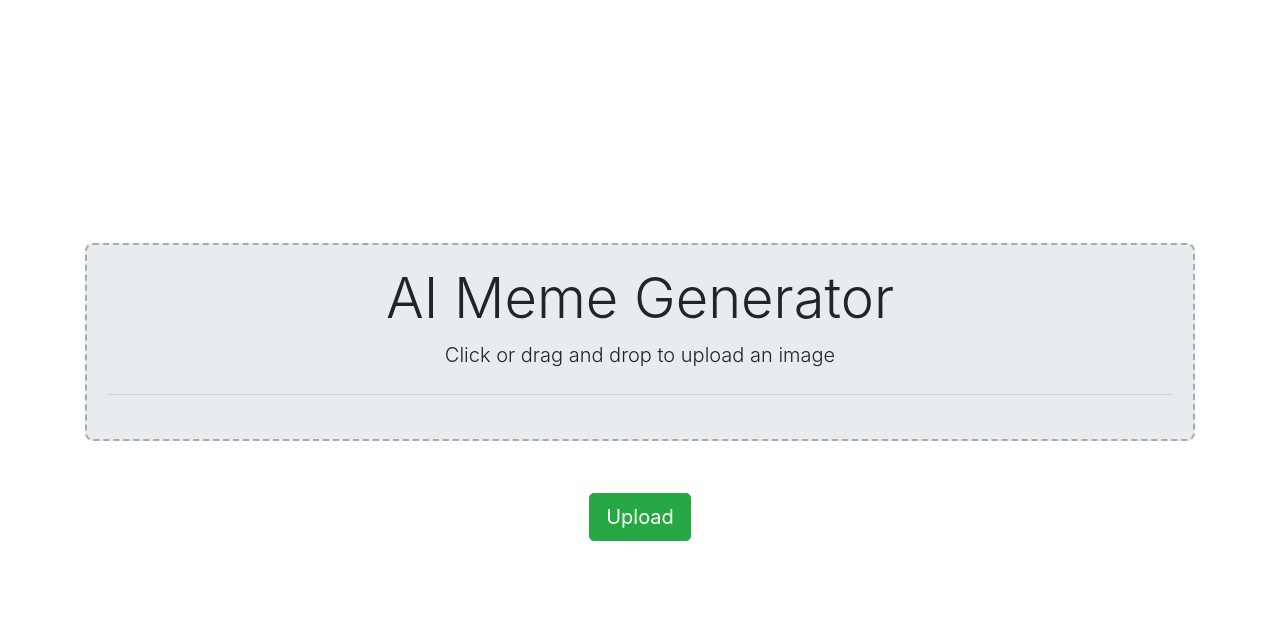
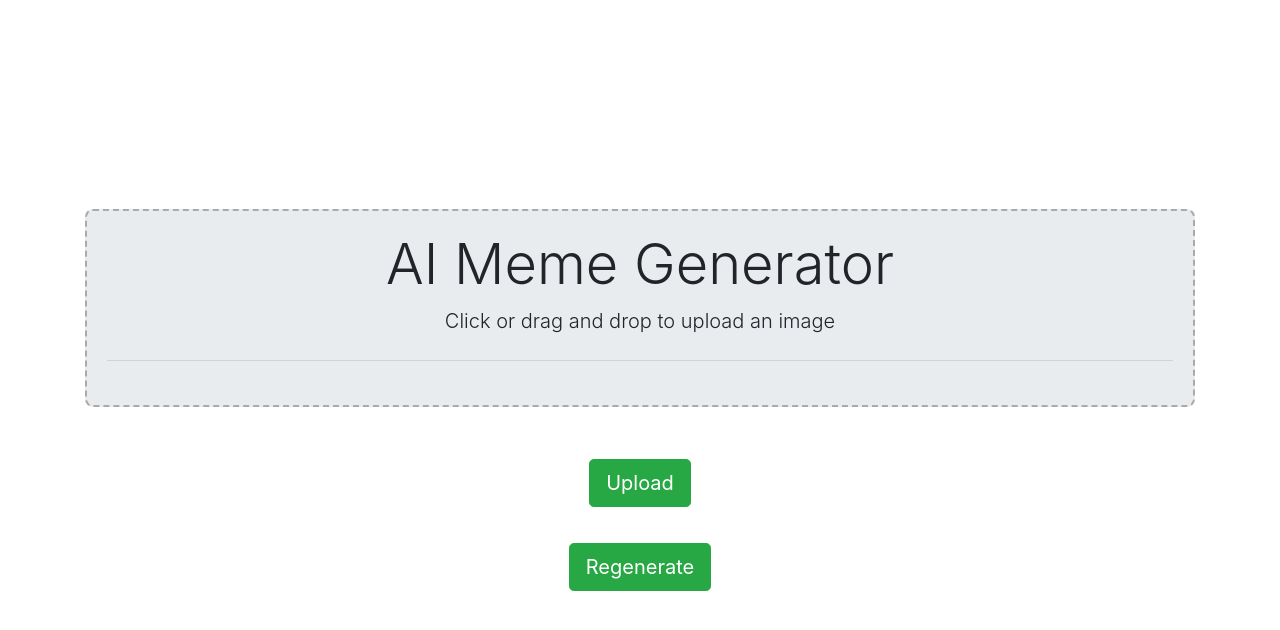
Before and after one commit to neil2001/networks-final-neil-suraj, a Flask app: page / in a window 1280 px wide. Shown: the top 630 px of the page. Run offline with Flask 3, Linux system fonts and the light colour scheme; parts of the project's set-up code (start-up, migrations or seed data) failed here and were passed over; some libraries are stand-ins or nearby versions.

Commit message:
adding button

```diff
--- a/src/static/index.js
+++ b/src/static/index.js
@@ -1,3 +1,5 @@
+var imagePath = "";
+
 function uploadImage() {
     const input = document.getElementById('file-input');
     const file = input.files[0];
@@ -16,7 +18,8 @@ function uploadImage() {
 
             if (data.message === 'Upload successful!') {
                 responseMessage.innerHTML = `<div class="alert alert-success" role="alert">${data.caption}</div>`;
-
+                imagePath = data.image_link;
+                console.log(imagePath);
             } else {
                 // Display error message
                 responseMessage.innerHTML = `<div class="alert alert-danger" role="alert">${data.message}</div>`;
--- a/src/templates/index.html
+++ b/src/templates/index.html
@@ -25,6 +25,10 @@
             <button class="btn btn-success btn-lg" id="upload-button" onclick="uploadImage()">Upload</button>
         </div>
         <div id="response-message" class="mt-3"></div>
+        <div class="text-center">
+            <button class="btn btn-success btn-lg" id="upload-button" onclick="regenerate()">Regenerate</button>
+        </div>
+
         <!-- <div class="text-center">
             <button class="btn btn-success btn-lg" id="generate-button" onclick="generateImage()">Generate</button>
         </div>
```
